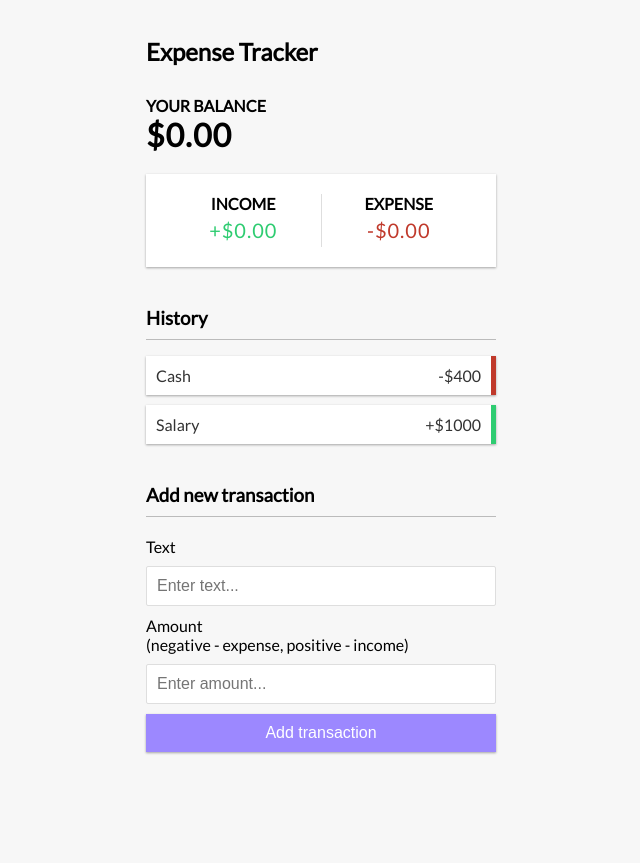
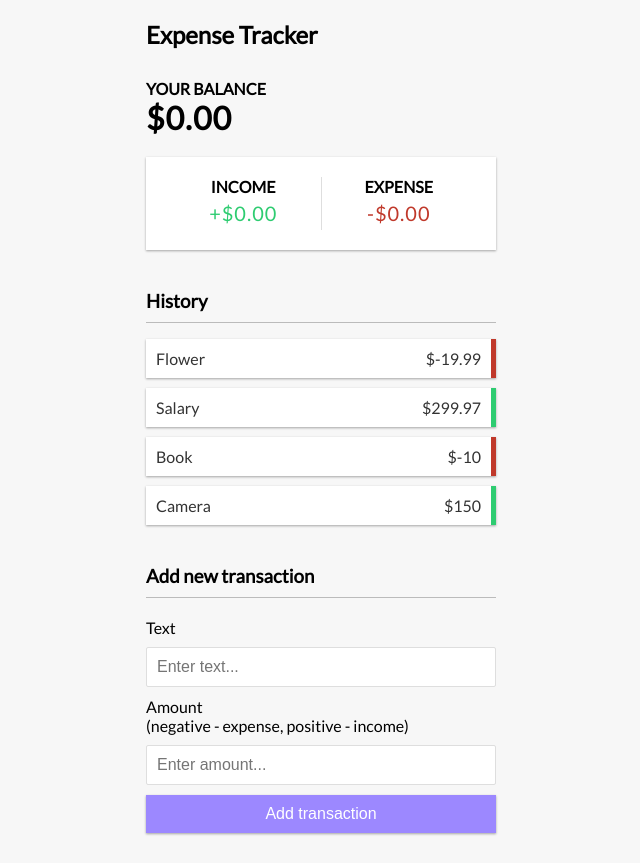
Before and after one commit to codeftsaikat/expense-tracker, a Vue app: page / in a window 1280 px wide. Shown: the whole page, without its empty margins (319-959 px from the left). Before the commit the page ends 800 px from the top, so only its background shows below. Built offline with nearby package versions, Linux system fonts and the light colour scheme.

Commit message:
Transaction List

```diff
--- a/src/App.vue
+++ b/src/App.vue
@@ -3,7 +3,7 @@
   <div class="container">
     <Balance />
     <IncomeExpenses />
-    <TransactionList />
+    <TransactionList :transactions="transactions" />
     <AddTransaction />
   </div>
 </template>
@@ -14,4 +14,13 @@ import Balance from './components/Balance.vue';
 import IncomeExpenses from './components/IncomeExpenses.vue';
 import TransactionList from './components/TransactionList.vue';
 import AddTransaction from './components/AddTransaction.vue';
+
+import { ref } from 'vue';
+
+const transactions = ref([
+  { id: 1, text: 'Flower', amount: -19.99 },
+  { id: 2, text: 'Salary', amount: 299.97 },
+  { id: 3, text: 'Book', amount: -10 },
+  { id: 4, text: 'Camera', amount: 150 },
+]);
 </script>
--- a/src/components/TransactionList.vue
+++ b/src/components/TransactionList.vue
@@ -1,11 +1,24 @@
 <template>
   <h3>History</h3>
   <ul id="list" class="list">
-    <li class="minus">
-      Cash <span>-$400</span><button class="delete-btn">x</button>
-    </li>
-    <li class="plus">
-      Salary <span>+$1000</span><button class="delete-btn">x</button>
+    <li
+      v-for="transaction in transactions"
+      :key="transaction.id"
+      :class="transaction.amount < 0 ? 'minus' : 'plus'"
+    >
+      {{ transaction.text }} <span>${{ transaction.amount }}</span
+      ><button class="delete-btn">x</button>
     </li>
   </ul>
 </template>
+
+<script setup>
+import { defineProps } from 'vue';
+
+const props = defineProps({
+  transactions: {
+    type: Array,
+    required: true,
+  },
+});
+</script>
```
